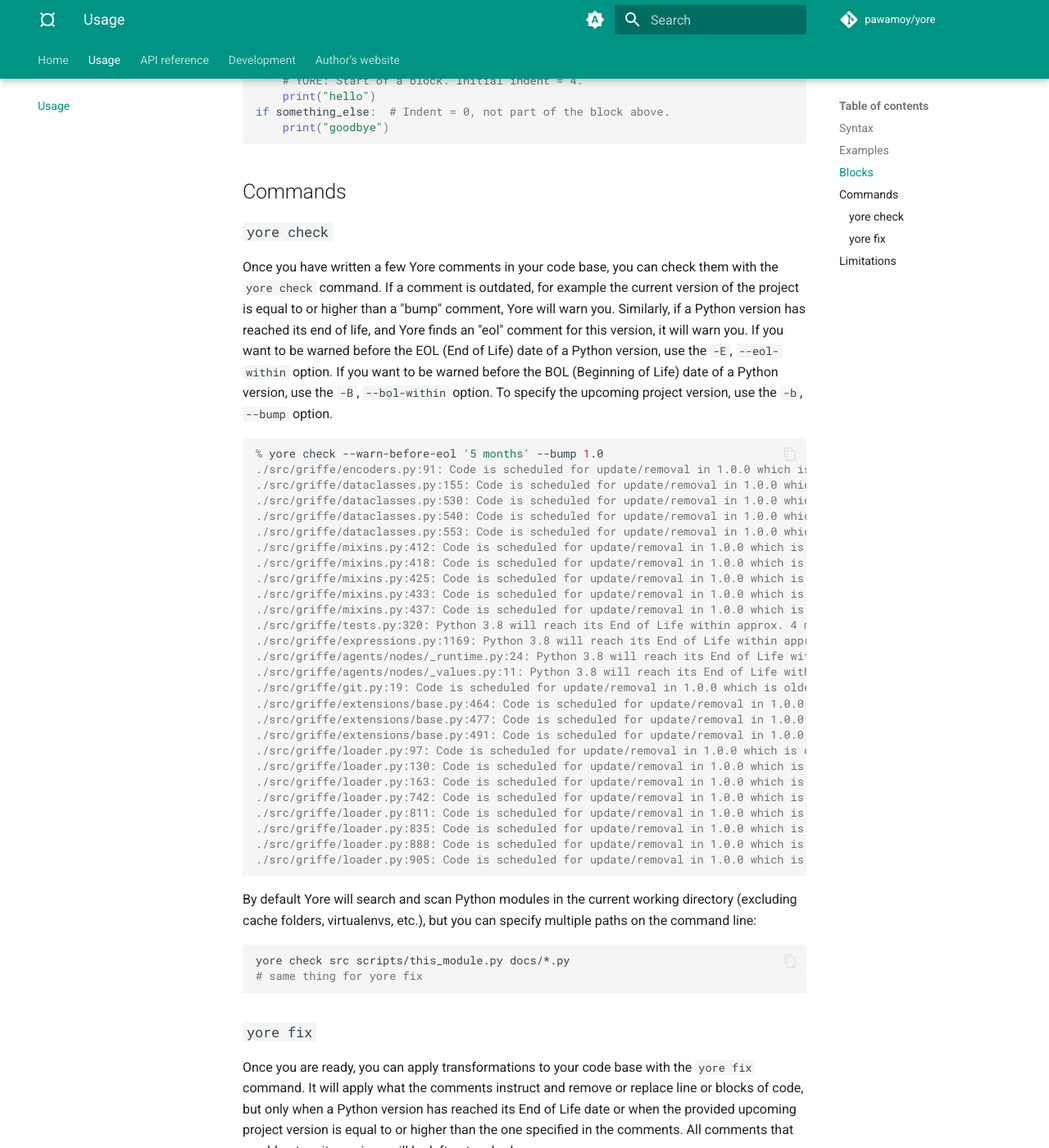
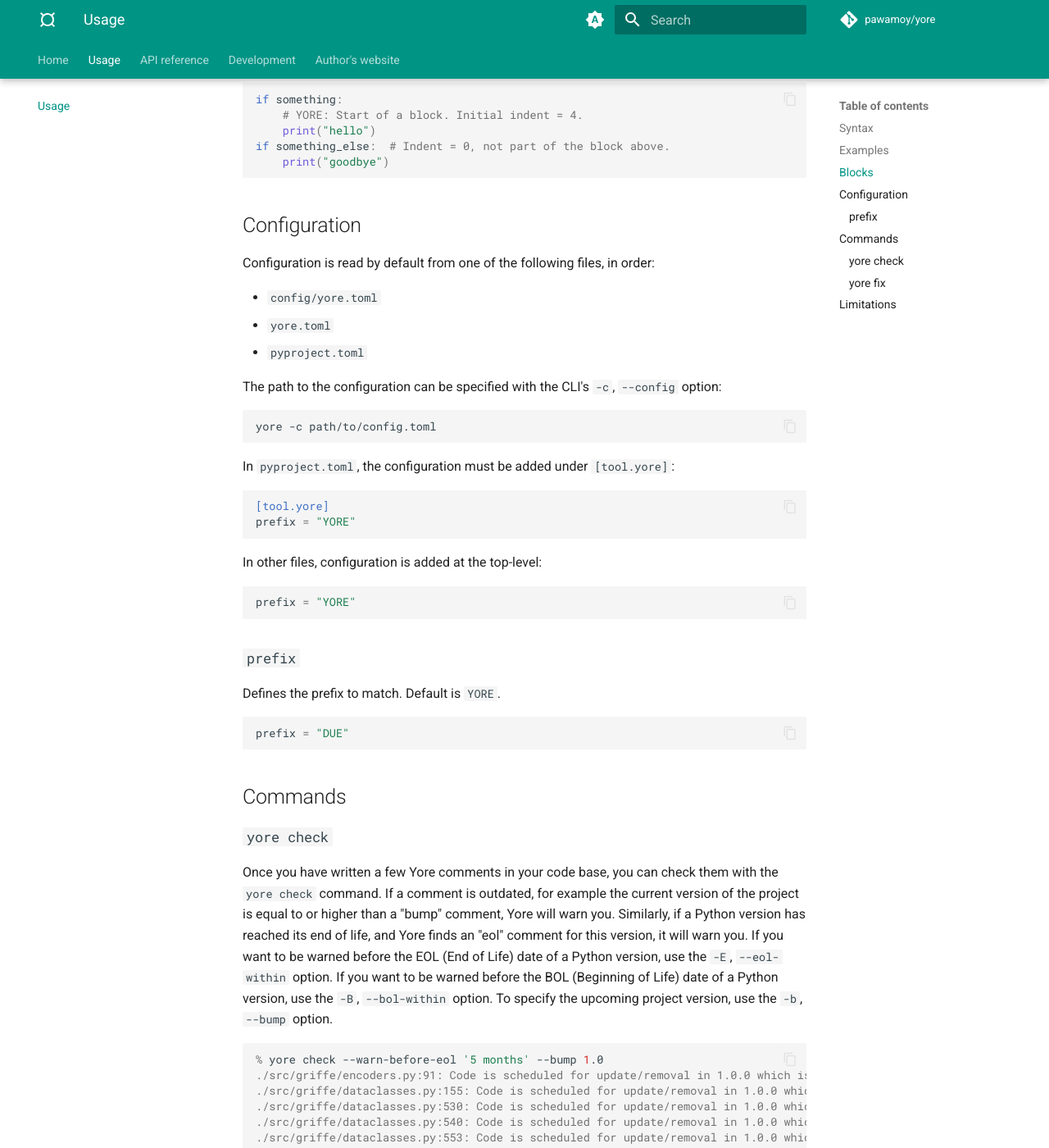
Before and after one commit to pawamoy/yore, an MkDocs documentation site: the page built from docs/usage.md, in a window 1280 px wide and 1400 px high, scrolled down 3586 px. Shown: the whole window at 82% size. Built offline with MkDocs 1.6.1 and Material for MkDocs 9.7.7, drawn with Linux system fonts in a browser that asks for light colours; plug-ins that fetch from the network failed and are left out; comment, search, counter and statistics services are not loaded; some of the changed text lies outside the part shown.

Commit message:
docs: Add a configuration section

````diff
--- a/docs/usage.md
+++ b/docs/usage.md
@@ -31,6 +31,7 @@ Terms between `<` and `>` *must* be provided, while terms between `[` and `]` ar
 
 Trailing comments are not supported: comments must be preceded with spaces only. Yore comments are always written on a single line.
 
+The default `PREFIX` is `YORE`. See [Configuration](#configuration).
 
 Terms `eol`, `bol` and `bump` mean "End of Life", "Beginning of Life" and "version bump", respectively.
 
@@ -168,6 +169,42 @@ if something:
 if something_else:  # Indent = 0, not part of the block above.
     print("goodbye")
 ```
+
+## Configuration
+
+Configuration is read by default from one of the following files, in order:
+
+- `config/yore.toml`
+- `yore.toml`
+- `pyproject.toml`
+
+The path to the configuration can be specified with the CLI's `-c`, `--config` option:
+
+```bash
+yore -c path/to/config.toml
+```
+
+In `pyproject.toml`, the configuration must be added under `[tool.yore]`:
+
+```toml
+[tool.yore]
+prefix = "YORE"
+```
+
+In other files, configuration is added at the top-level:
+
+```toml
+prefix = "YORE"
+```
+
+### `prefix`
+
+Defines the prefix to match. Default is `YORE`.
+
+```toml
+prefix = "DUE"
+```
+
 
 ## Commands
 
````
